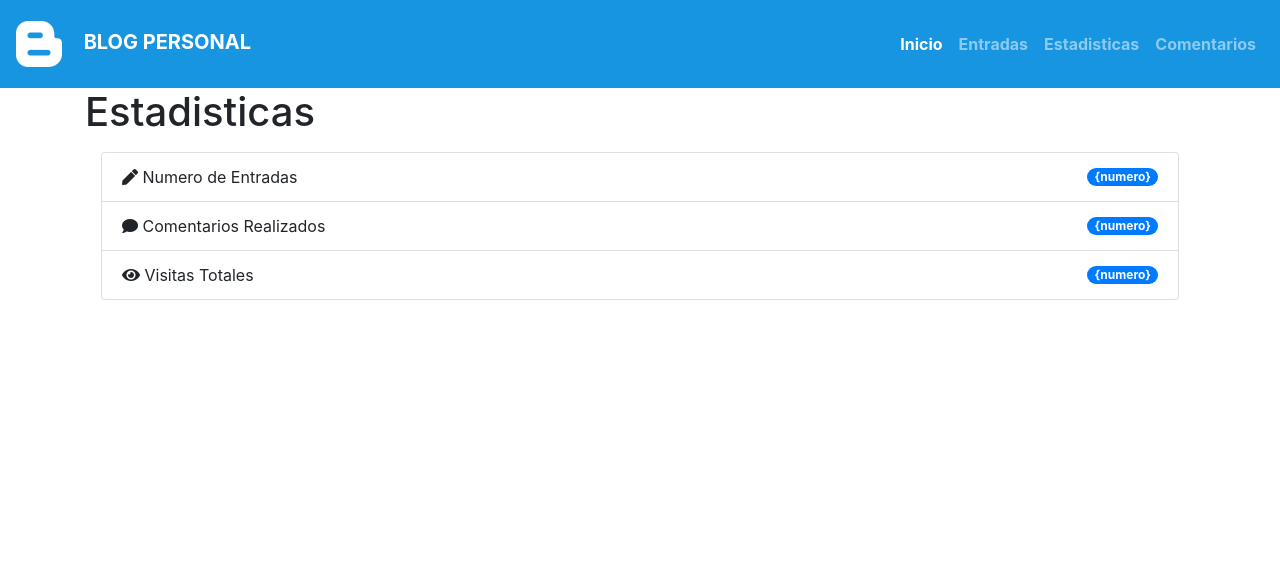
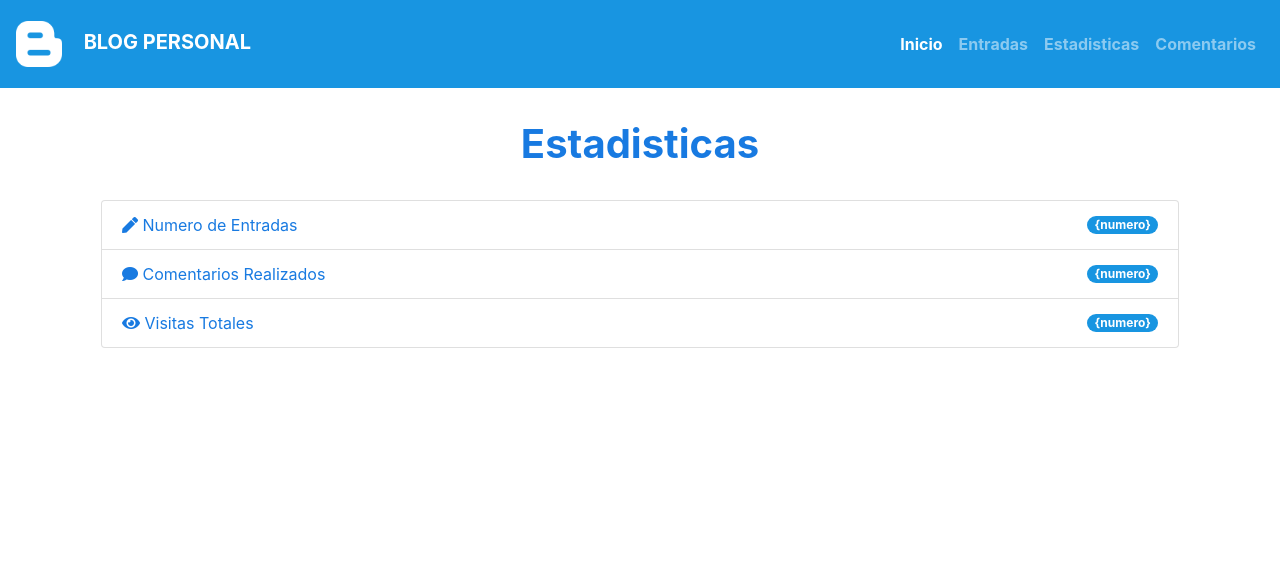
Before and after one commit to Chek97/Blog-Personal, a PHP site: page /view/Main/stadisticsPage.php in a window 1280 px wide. Shown: the top 588 px of the page. Run offline with PHP 8.4, Linux system fonts and the light colour scheme.

Commit message:
terminados adaptacion de las vistas segun diseño parte 1

```diff
--- a/public/css/components.css
+++ b/public/css/components.css
@@ -9,7 +9,6 @@
 }
 
 .nav-item:hover {
-    /* background-color: #187AE1; */
     background-color: #0d669e;
     color: #FFFF;
 }
@@ -52,9 +51,22 @@
 /* -----------------MESSAGES---------------------*/
 
 .alert-message {
-    background-color: rgb(113, 147, 248);
-    color: white;
+    background-color: #6dc6fd;
+    color: rgb(209, 208, 208);
     font-size: 40px;
     text-align: center;
     border-radius: 10px;
 }
+
+/* -----------------BADGES-----------------------*/
+
+.custom-badge {
+    background-color: #1895E1;
+    color: #FFFF;
+}
+
+.custom-badge:hover {
+    background-color: #187AE1;
+    color: #000;
+    cursor: pointer;
+}
--- a/public/css/style.css
+++ b/public/css/style.css
@@ -3,7 +3,6 @@
 /* *********************** */
 
 .landing-header {
-    /* padding: 10px 15% 10px 15%; */
     margin-bottom: 2em;
 }
 
@@ -17,6 +16,16 @@
     color: #1895E1 !important;
 }
 
+.header-default {
+    text-align: center;
+    margin: 2em;
+}
+
+.header-default > h1 {
+    font-weight: 700;
+    color: #187AE1;
+}
+
 /* *********************** */
 /*          BODY         */
 /* *********************** */
@@ -26,7 +35,6 @@
 }
 
 .landing-body {
-    /* background-image: url('../img/book-background.jpg'); */
     background-color: rgb(241, 239, 239);
 }
 
--- a/view/Main/mainEntry.php
+++ b/view/Main/mainEntry.php
@@ -10,10 +10,10 @@
         require_once('../../controller/mainController.php');
         $objEntry = new EntryActions();
     ?>
-    <div class="container">
+    <div class="container" style="height: 500px;">
         <div class="row">
             <div class="col-xs-12 col-sm-12 col-lg-12">
-                <header>
+                <header class="header-default">
                     <h1>ENTRADAS CREADAS</h1>
                 </header>
             </div>
--- a/view/Main/stadisticsPage.php
+++ b/view/Main/stadisticsPage.php
@@ -9,28 +9,28 @@
 <body>
     <?php require_once('./navbar.php'); ?>
     <div class="container" style="height: 500px;">
-        <header>
+        <header class="header-default">
             <h1>Estadisticas</h1>
         </header>
         <div class="m-3">
-            <ul class="list-group">
+            <ul class="list-group" style="color: #187AE1;">
                 <li class="list-group-item d-flex justify-content-between align-items-center">
                     <div>
                         <i class="fas fa-pen"></i> Numero de Entradas
                     </div>
-                    <span class="badge badge-primary badge-pill">{numero}</span>
+                    <span class="badge custom-badge badge-pill">{numero}</span>
                 </li>
                 <li class="list-group-item d-flex justify-content-between align-items-center">
                     <div>
                         <i class="fa fa-comment" aria-hidden="true"></i> Comentarios Realizados
                     </div>
-                    <span class="badge badge-primary badge-pill">{numero}</span>
+                    <span class="badge custom-badge badge-pill">{numero}</span>
                 </li>
                 <li class="list-group-item d-flex justify-content-between align-items-center">
                     <div>
                         <i class="fa fa-eye" aria-hidden="true"></i> Visitas Totales
                     </div>
-                    <span class="badge badge-primary badge-pill">{numero}</span>
+                    <span class="badge custom-badge badge-pill">{numero}</span>
                 </li>
             </ul>
         </div>
```
Also changed, not shown: view/Main/commentsPage.php (+2 -18 lines).
